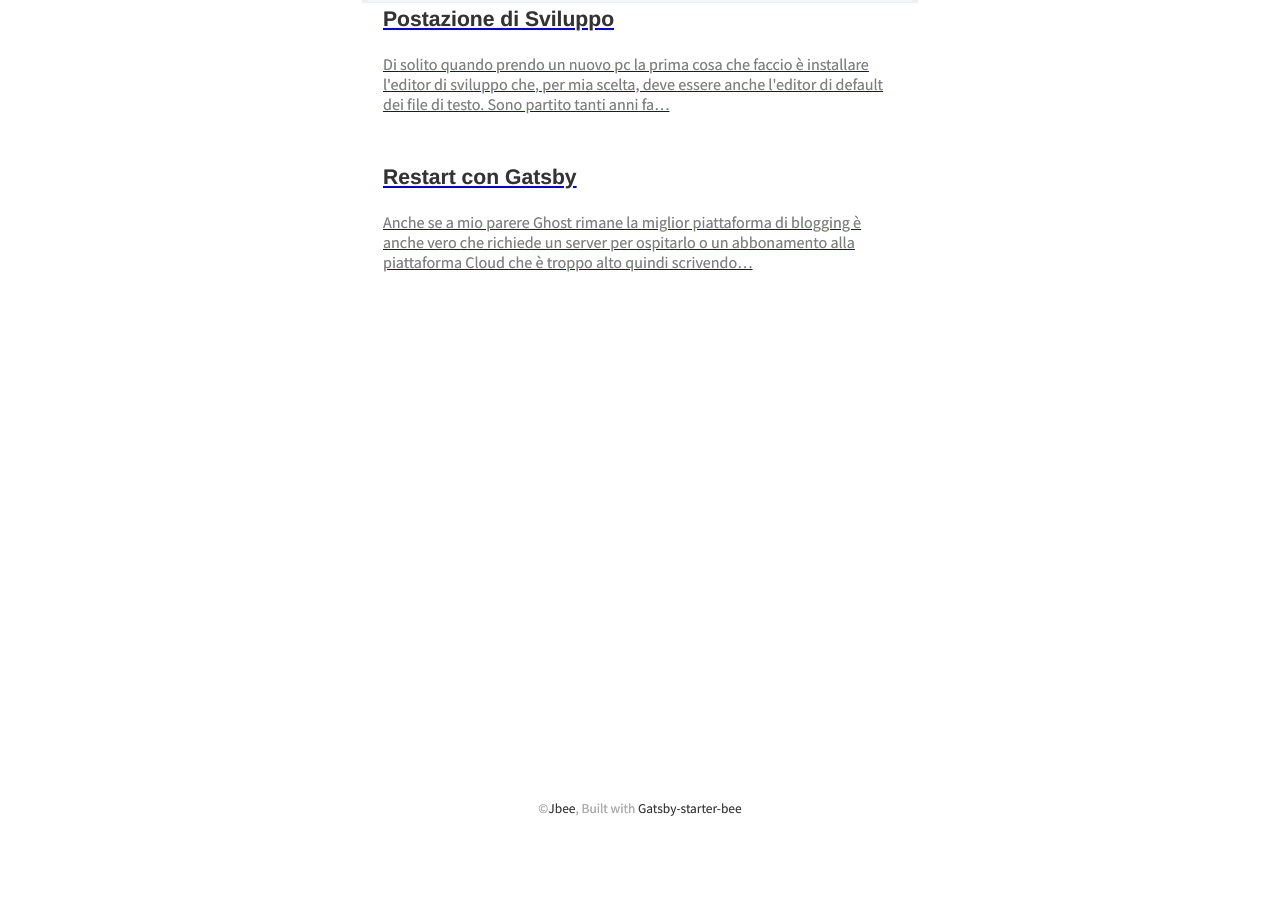
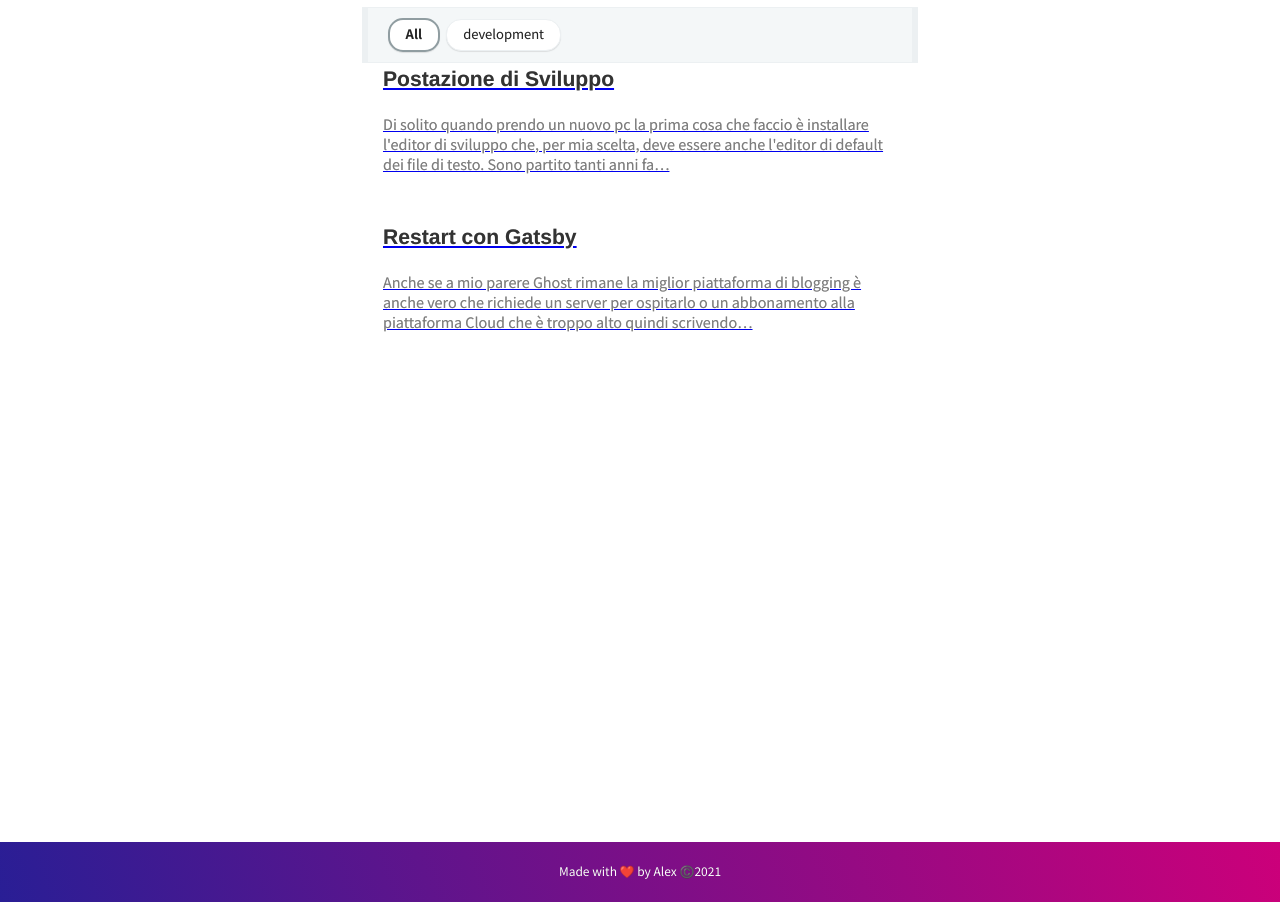
Before and after one commit to stanzinofree/stanzinotech-gby, a Gatsby site: page / in a window 1280 px wide. Shown: the part 312-1214 px from the top of the page. Before the commit the page ends 1163 px from the top, so only its background shows below. Built offline with nearby package versions, Linux system fonts and the light colour scheme; Gatsby itself is replaced by a stand-in of ours; some packages are replaced by stand-ins of ours; what typography-theme-github would draw is missing.

Commit message:
fix header and footer

```diff
--- a/src/components/footer/index.jsx
+++ b/src/components/footer/index.jsx
@@ -4,9 +4,6 @@ import './index.scss'
 
 export const Footer = () => (
   <footer className="footer">
-    ©<a href="https://github.com/JaeYeopHan">Jbee</a>, Built with{' '}
-    <a href="https://github.com/JaeYeopHan/gatsby-starter-bee">
-      Gatsby-starter-bee
-    </a>
+    Made with ❤️ by <a href="https://stanzinofree.net">Alex</a> ©️2021
   </footer>
 )
--- a/src/components/footer/index.scss
+++ b/src/components/footer/index.scss
@@ -1,10 +1,12 @@
 @import '../../styles/variables.scss';
 
 .footer {
-  padding-top: 52px;
+  padding-top: 20px;
   text-align: center;
   font-size: 12px;
-
+  width: 100%;
+  height: 60px;
+  background: $theme-gradient;
   a {
     text-decoration: none !important;
   }
--- a/src/components/top/index.jsx
+++ b/src/components/top/index.jsx
@@ -1,6 +1,5 @@
 import React from 'react'
 import { Link } from 'gatsby'
-import { GitHubIcon } from '../social-share/github-icon'
 
 import './index.scss'
 
@@ -13,7 +12,6 @@ export const Top = ({ title, location, rootPath }) => {
           {title}
         </Link>
       )}
-      <GitHubIcon />
     </div>
   )
 }
--- a/src/layout/index.jsx
+++ b/src/layout/index.jsx
@@ -1,5 +1,6 @@
 import React from 'react'
 
+import { Top } from '../components/top'
 import { Header } from '../components/header'
 import { ThemeSwitch } from '../components/theme-switch'
 import { Footer } from '../components/footer'
@@ -12,6 +13,7 @@ export const Layout = ({ location, title, children }) => {
 
   return (
     <React.Fragment>
+      <Top title={title} location={location} rootPath={rootPath} />
       <div
         style={{
           marginLeft: `auto`,
@@ -23,8 +25,8 @@ export const Layout = ({ location, title, children }) => {
         <ThemeSwitch />
         <Header title={title} location={location} rootPath={rootPath} />
         {children}
+      </div>
         <Footer />
-      </div>
     </React.Fragment>
   )
 }
--- a/src/styles/dark-theme.scss
+++ b/src/styles/dark-theme.scss
@@ -57,9 +57,9 @@ body.dark {
   }
 
   .footer {
-    color: $dark-middle-font-color;
+    color: $top-header-text-color;
     a {
-      color: $dark-lightest-font-color;
+      color: $top-header-text-color;
     }
   }
 
--- a/src/styles/light-theme.scss
+++ b/src/styles/light-theme.scss
@@ -56,9 +56,9 @@ body.light {
   }
 
   .footer {
-    color: $light-gray;
+    color: $top-header-text-color;
     a {
-      color: $dark-gray;
+      color: $top-header-text-color;
     }
   }
 
```
